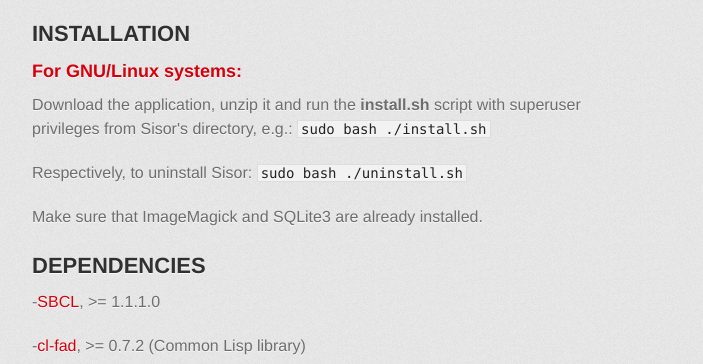
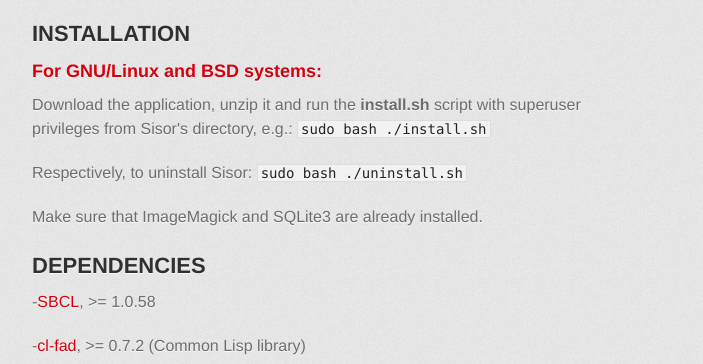
Before and after one commit to dgkontopoulos/Sisor, a plain HTML site: page index.html in a window 1280 px wide. Shown: the part 1199-1563 px from the top of the page, without its empty margins (298-1001 px from the left). Drawn offline with Linux system fonts and the light colour scheme; a web font is replaced by a local one.

Commit message:
Added the BSD systems.

```diff
--- a/index.html
+++ b/index.html
@@ -53,7 +53,7 @@
 <a name="installation" class="anchor" href="#installation"><span class="octicon octicon-link"></span></a>INSTALLATION</h2>
 
 <h3>
-<a name="for-gnulinux-systems" class="anchor" href="#for-gnulinux-systems"><span class="octicon octicon-link"></span></a>For GNU/Linux systems:</h3>
+<a name="for-systems" class="anchor" href="#for-systems"><span class="octicon octicon-link"></span></a>For GNU/Linux and BSD systems:</h3>
 
 <p>Download the application, unzip it and run the <b>install.sh</b> script with superuser privileges from Sisor's directory, e.g.:
 <code>sudo bash ./install.sh</code></p>
@@ -66,7 +66,7 @@
 <h2>
 <a name="dependencies" class="anchor" href="#dependencies"><span class="octicon octicon-link"></span></a>DEPENDENCIES</h2>
 
-<p>-<a href="http://www.sbcl.org/">SBCL</a>, &gt;= 1.1.1.0</p>
+<p>-<a href="http://www.sbcl.org/">SBCL</a>, &gt;= 1.0.58</p>
 
 <p>-<a href="http://weitz.de/cl-fad/">cl-fad</a>, &gt;= 0.7.2 (Common Lisp library)</p>
 
```
